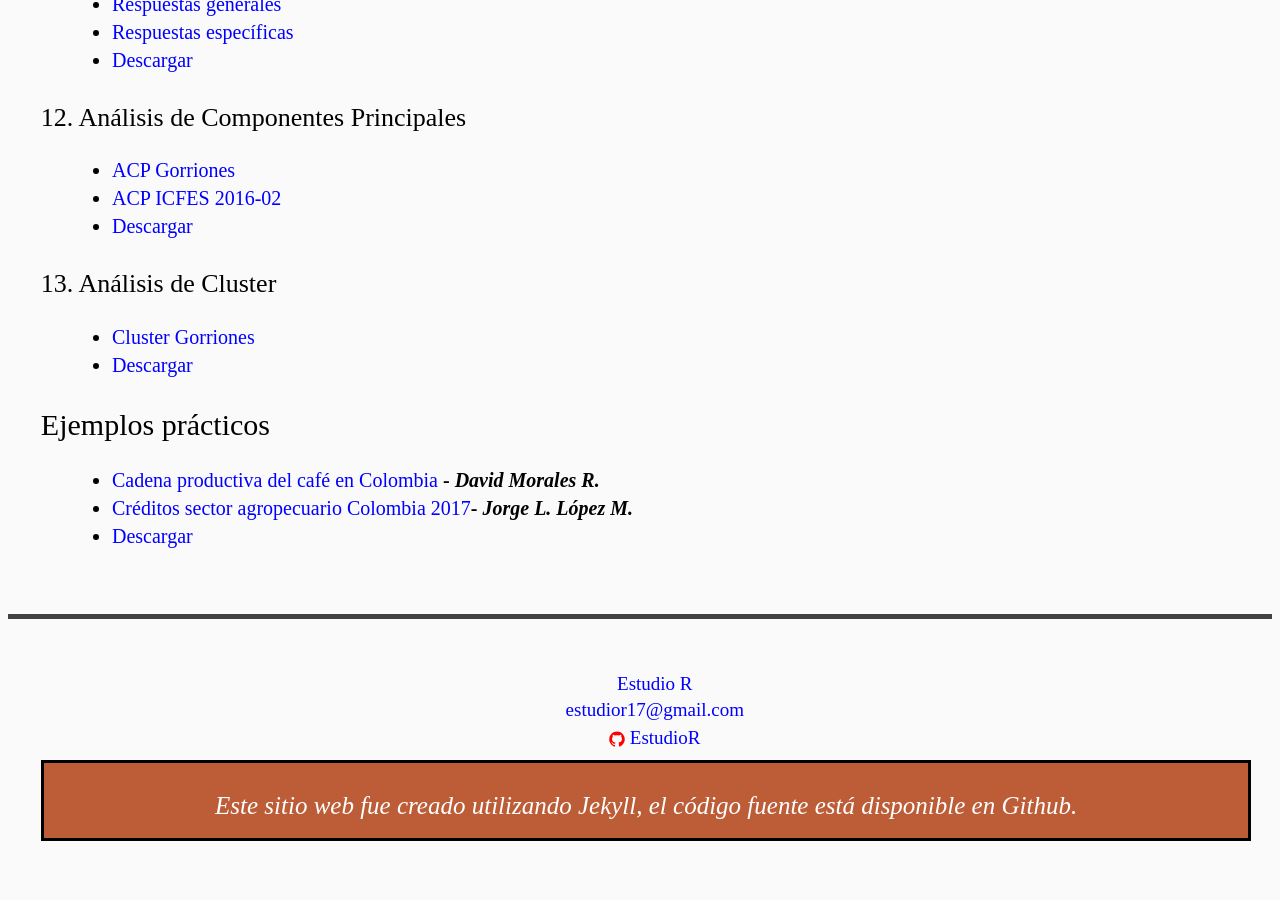
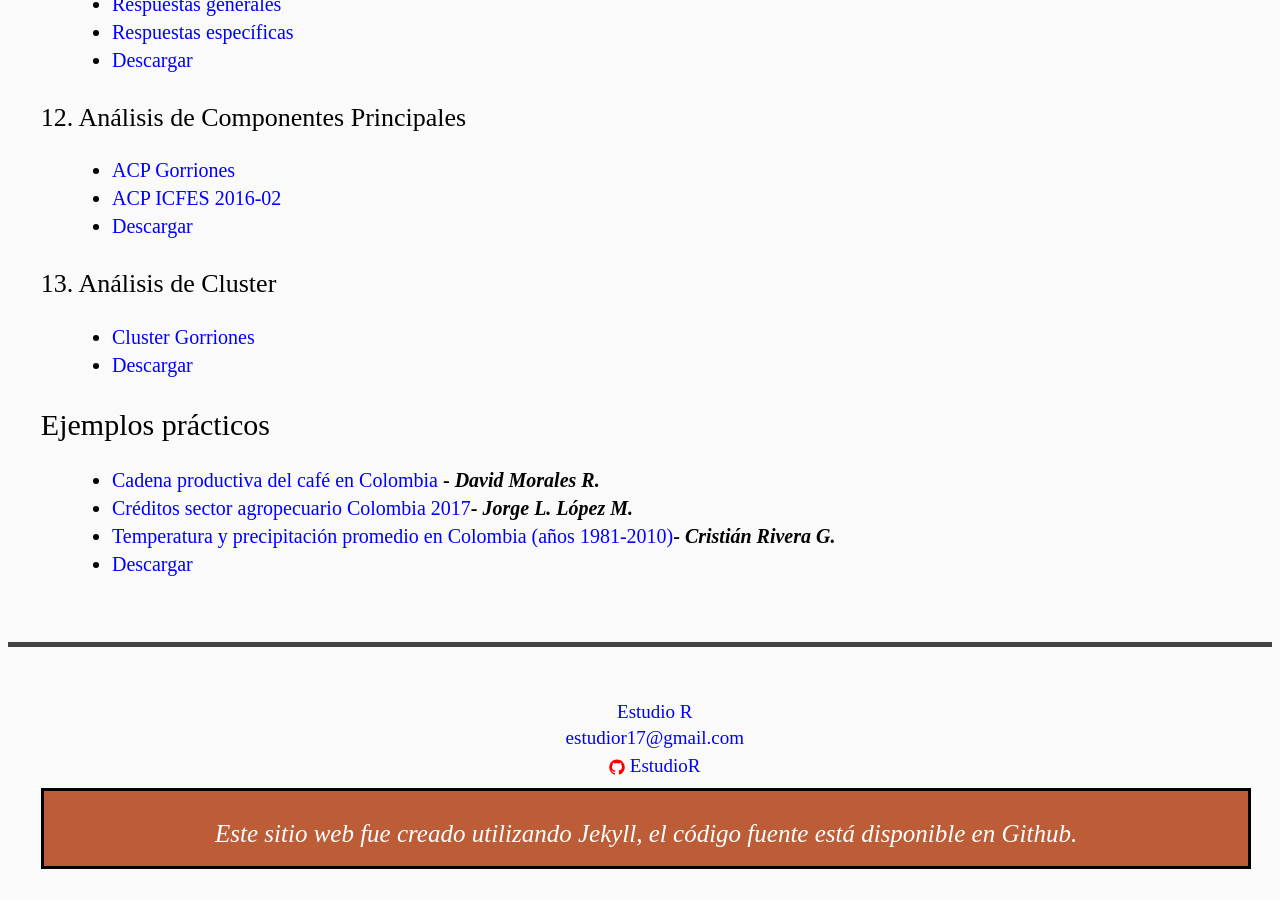
Before and after one commit to EstudioR/EstudioR.github.io, a Jekyll site: the page built from descriptiva.md, in a window 1280 px wide and 900 px high, scrolled down 3163 px. Built offline with Jekyll 4.4.1, drawn with Linux system fonts in a browser that asks for light colours; before the commit the page ends 4035 px from its top, so only the background shows below that.

Commit message:
act_ejemplos

```diff
--- a/descriptiva.md
+++ b/descriptiva.md
@@ -103,4 +103,5 @@ A continuación, el usuario podrá acceder en línea a cada uno de los tópicos
 
 - [Cadena productiva del café en Colombia](/guias_descriptiva/Cafe_David.html) **-** ***David Morales R.***
 - [Créditos sector agropecuario Colombia 2017](/guias_descriptiva/Creditos_Leo.html)**-** ***Jorge L. López M.***
+- [Temperatura y precipitación promedio en Colombia (años 1981-2010)](/guias_descriptiva/TempPrec_Cristian.html)**-** ***Cristián Rivera G.***
 - [Descargar](/guias_descriptiva/download/ejemplos.zip)
```
